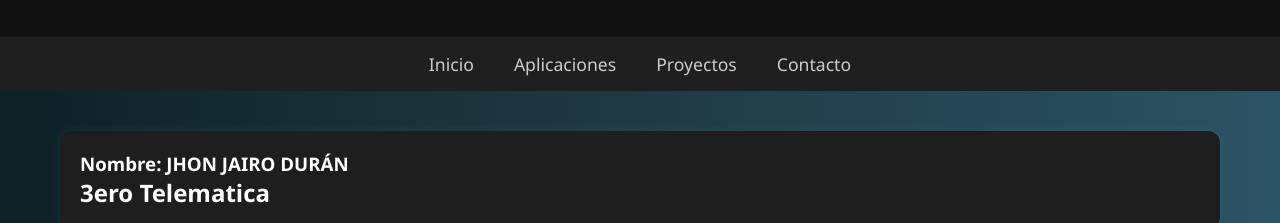
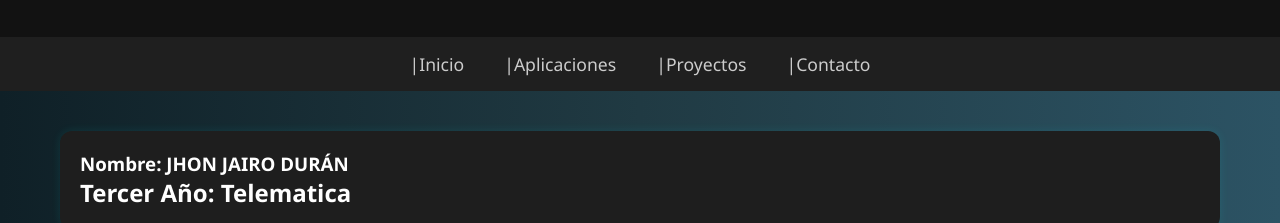
Before and after one commit to IngFranciscoSanchez/PaginaWeb, a plain HTML site: page Pagina dos.html in a window 1280 px wide. Shown: the part 130-353 px from the top of the page. Drawn offline with Linux system fonts and the light colour scheme.

Commit message:
Update Pagina dos.html

```diff
--- a/Pagina dos.html
+++ b/Pagina dos.html
@@ -140,16 +140,16 @@
   </header>
 
   <nav>
-    <a href="#introduccion">Inicio</a>
-    <a href="#aplicaciones">Aplicaciones</a>
-    <a href="#proyectos">Proyectos</a>
-    <a href="#contacto">Contacto</a>
+    <a href="#introduccion">|Inicio</a>
+    <a href="#aplicaciones">|Aplicaciones</a>
+    <a href="#proyectos">|Proyectos</a>
+    <a href="#contacto">|Contacto</a>
   </nav>
 
   <main>
     <div class="card">
           <h3>Nombre: JHON JAIRO DURÁN</h3>
-          <h2>3ero Telematica</h2>
+          <h2>Tercer Año: Telematica</h2>
     </div>
     <section id="introduccion">
       <h2>¿Qué es la Robótica?</h2>
```
